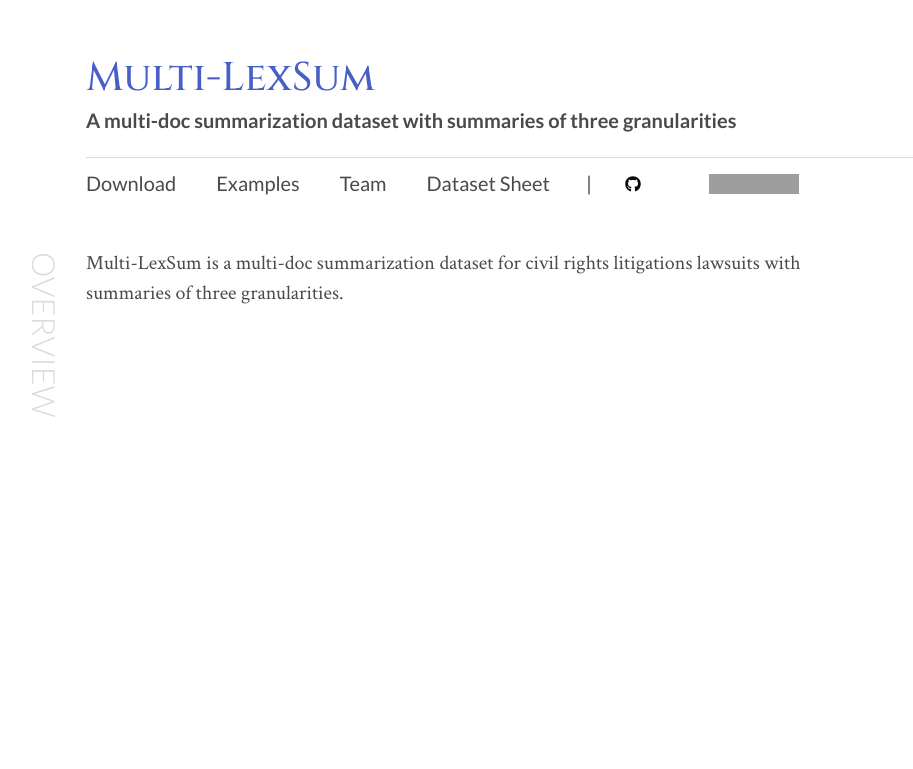
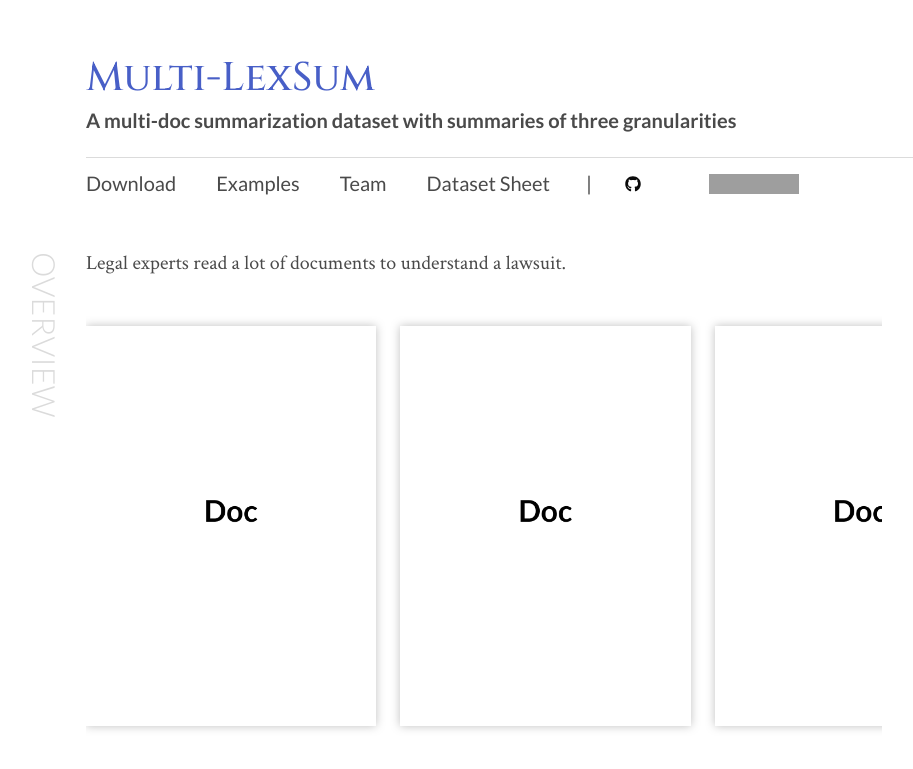
Before and after one commit to multilexsum/multilexsum.github.io, a Jekyll site: the page built from index.html, in a window 1280 px wide. Shown: the top 769 px of the page, without its empty margins (156-1069 px from the left). Built offline with Jekyll 4.4.1, drawn with Linux system fonts in a browser that asks for light colours; nearby versions of some CDN libraries; a style sheet for code colours, icons or effects is not loaded; grey boxes are pictures that could not be loaded.

Commit message:
initial example

```diff
--- a/assets/css/bulma.scss
+++ b/assets/css/bulma.scss
@@ -134,52 +134,17 @@
     font-size: 2rem;
 }
 
-aside {
-    display: block;
-    position: relative;
-    padding: 3em 3.5em .5em .7em;
-    overflow: hidden;
-    }
-aside p {
-    -webkit-transform: translateX(2.5em) translateY(-2em);
-    -moz-transform:    translateX(2.5em) translateY(-2em);
-    -ms-transform:     translateX(2.5em) translateY(-2em);
-    -o-transform:      translateX(2.5em) translateY(-2em);
-    transform:         translateX(2.5em) translateY(-2em);
-    }
-aside.notrans p {
-    -webkit-transform: none;
-    -moz-transform:    none;
-    -ms-transform:     none;
-    -o-transform:      none;
-    transform:         none;
-    }
+.carousel {
+    display: flex;
+    flex-wrap: no-wrap;
+    overflow-x: auto;
+    scroll-snap-type: x proximity;
+}
 
-aside h1 {
-    font: $family-secondary;
-    color: $grey-dark;
-    padding: .7em;
-    margin: 0;
-    line-height: 1;
-    position: absolute;
-    top: 0;
-    left: 0;
-    width: 1000%;
-    -webkit-transform: rotate(90deg) translateX(20px);
-    -moz-transform:    rotate(90deg) translateX(20px);
-    -ms-transform:     rotate(90deg) translateX(20px);
-    -o-transform:      rotate(90deg) translateX(20px);
-    transform:         rotate(90deg) translateX(20px);
-    -webkit-transform-origin: 1.8em .5em;
-    -moz-transform-origin:    1.8em .5em;
-    -ms-transform-origin:     1.8em .5em;
-    -o-transform-origin:      1.8em .5em;
-    transform-origin:         1.8em .5em;
-    }
-aside.notrans h1{
-    -webkit-transform: none;
-    -moz-transform:    none;
-    -ms-transform:     none;
-    -o-transform:      none;
-    transform:         none;
-    }
+.carousel .item {
+    scroll-snap-align: start;
+    flex: 0 0 auto;
+    max-width: 100%;
+    height: 400px;
+    filter: drop-shadow(0px 0px 5px rgba(0, 0, 0, 0.25));
+}
--- a/index.html
+++ b/index.html
@@ -30,7 +30,14 @@
                     </div>
                     <div class="column is-10">
                         <div class="is-family-secondary is-size-5 mb-5 pb-3">
-                            {{ site.data.meta.index.description | markdownify }}
+                            Legal experts read a lot of documents to understand a lawsuit.
+                        </div>
+                        <div class="carousel p-3">
+                            <img class="pr-5 item" src="doc.png"/>
+                            <img class="pr-5 item" src="doc.png"/>
+                            <img class="pr-5 item" src="doc.png"/>
+                            <img class="pr-5 item" src="doc.png"/>
+                            <img class="pr-5 item" src="doc.png"/>
                         </div>
                     </div>
                 </div>
```
Also changed, not shown: doc.png (added).
